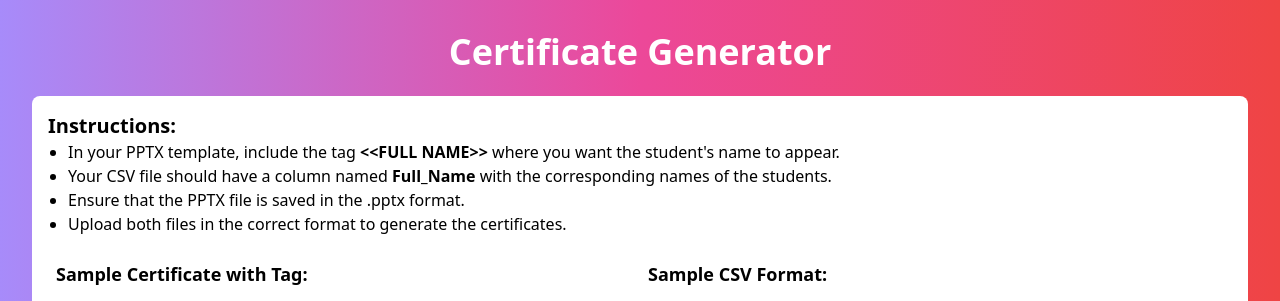
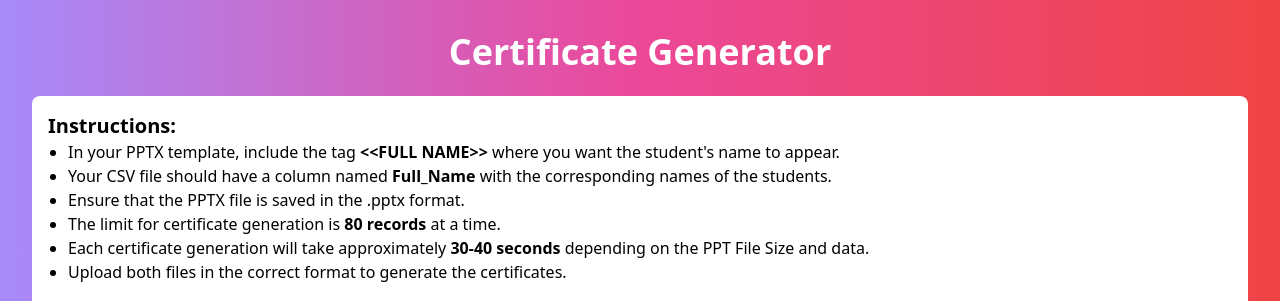
Before and after one commit to Rohitb0304/Certificate-Generator, a Flask app: page / in a window 1280 px wide. Shown: the top 301 px of the page. Run offline with Flask 3, Linux system fonts and the light colour scheme.

Commit message:
Update index.html

```diff
--- a/templates/index.html
+++ b/templates/index.html
@@ -23,6 +23,8 @@
                 <li>In your PPTX template, include the tag <strong>&lt;&lt;FULL NAME&gt;&gt;</strong> where you want the student's name to appear.</li>
                 <li>Your CSV file should have a column named <strong>Full_Name</strong> with the corresponding names of the students.</li>
                 <li>Ensure that the PPTX file is saved in the .pptx format.</li>
+                <li>The limit for certificate generation is <strong>80 records</strong> at a time.</li>
+                <li>Each certificate generation will take approximately <strong>30-40 seconds</strong> depending on the PPT File Size and data.</li>
                 <li>Upload both files in the correct format to generate the certificates.</li>
             </ul>
             <!-- Responsive Flexbox for images -->
```
